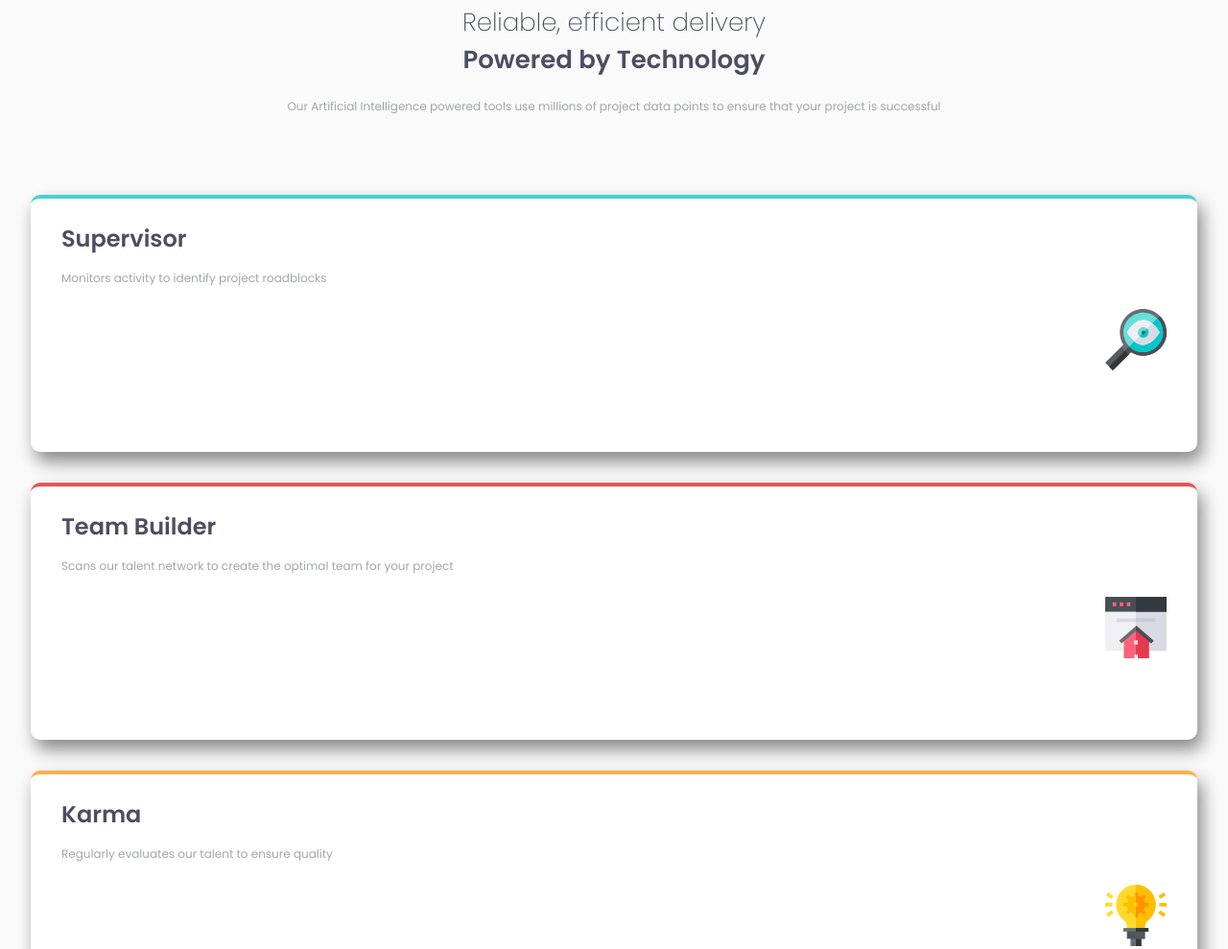
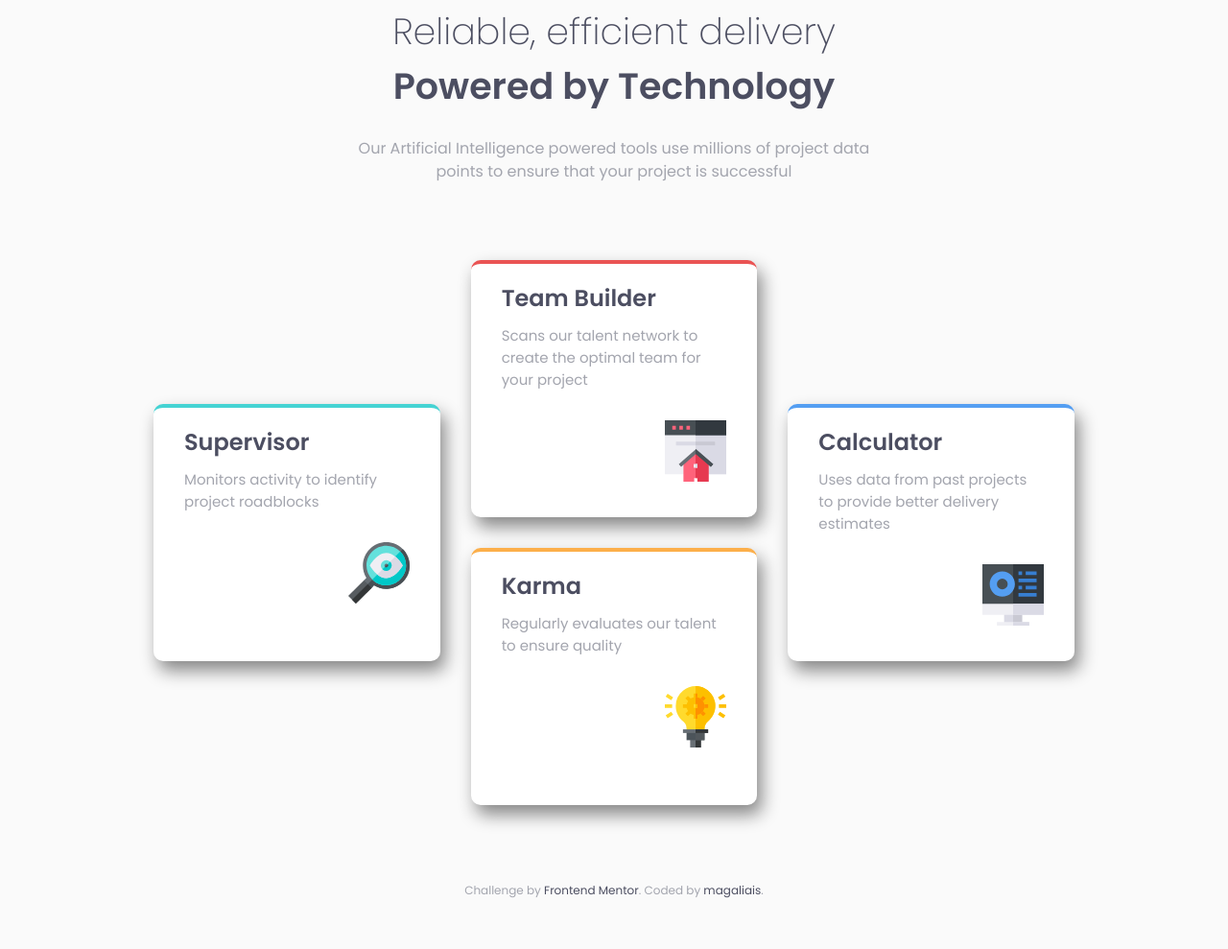
Before and after one commit to magaliais/four-card-feature-section, a plain HTML site: page index.html in a window 1280 px wide. Shown: the part 76-1065 px from the top of the page at 96% size. Drawn offline with Linux system fonts and the light colour scheme.

Commit message:
add responsive desktop

```diff
--- a/index.html
+++ b/index.html
@@ -11,15 +11,11 @@
         <link rel="icon" type="image/png" sizes="32x32" href="./images/favicon-32x32.png">
 
         <title>Frontend Mentor | Four card feature section</title>
-
-        <style>
-            .attribution { font-size: 11px; text-align: center; }
-            .attribution a { color: hsl(228, 45%, 44%); }
-        </style>
     </head>
 
     <body>
         <header>
+            <div class="container">
                 <h1>
                     Reliable, efficient delivery <br>
                     <strong>Powered by Technology</strong>
@@ -29,6 +25,8 @@
                     Our Artificial Intelligence powered tools use millions of project data points
                     to ensure that your project is successful
                 </p>
+            </div>
+
         </header>
 
         <main>
--- a/style/style.css
+++ b/style/style.css
@@ -28,24 +28,22 @@ body {
     background-color: var(--very-light-gray);
 }
 
-
-
 /* Header ============================= */
-body > header {
-    margin: 5rem 1rem;
+body > header > .container {
+    margin: 5rem 2rem;
     text-align: center;
-
-    font-size: 13px;
 }
 
-body > header > h1 {
+body > header > .container > h1 {
+    font-size: 25px;
     font-weight: 200;
 }
 
-p {
+body > header > .container > p {
     color: var(--grayish-blue);
-    font-size: 12px;
+    font-size: 16px;
     line-height: 1.5rem;
+    font-weight: 200;
 }
 
 /* Container ========================== */
@@ -78,6 +76,7 @@ main {
 
 .card h2 {
     margin: 0;
+    line-height: 1.5rem;
 }
 
 .card > img {
@@ -85,7 +84,13 @@ main {
     align-self: flex-end;
     justify-self: end;
 
-    margin-top: 0.5rem;
+    margin-top: 1rem;
+}
+
+.card > p {
+    color: var(--grayish-blue);
+    font-size: 12px;
+    font-weight: 400;
 }
 
 /* card top colors ===================== */
@@ -109,4 +114,64 @@ main .card:nth-child(4) {
 /* footer ============================= */
 footer {
     margin-bottom: 2rem;
+    text-align: center;
+
+    font-size: 12px;
+    color: var(--grayish-blue);
 }
+
+footer a {
+    text-decoration: none;
+    color: var(--very-dark-blue);
+}
+
+/* Desktop =========================== */
+@media(min-width: 1200px) {
+    body > header > .container > p {
+        font-weight: 400;
+        width: 35rem;
+        margin: auto;
+    }
+
+    body > header > .container > h1 {
+        font-size: 38px;
+    }
+
+
+    .card > p {
+        font-size: 15px;
+    }
+
+    /* grid ======================== */
+    main {
+        display: grid;
+
+        margin: 5rem 10rem 5rem;
+
+        grid-template-rows: 1fr 1fr 1fr 1fr;
+        grid-template-columns: 1fr 1fr 1fr;
+    }
+
+    /* card grid ===================== */
+
+    main .card:nth-child(1) {
+        grid-row: 2/4;
+        grid-column: 1/2;
+    }
+
+    main .card:nth-child(2) {
+        grid-row: 1/3;
+        grid-column: 2/3;
+    }
+
+    main .card:nth-child(3) {
+        grid-row: 3/5;
+        grid-column: 2/3;
+    }
+
+    main .card:nth-child(4) {
+        grid-row: 2/4;
+        grid-column: 3/4;
+    }
+
+}
```
Lines whose indentation alone changed are shown as unchanged.
